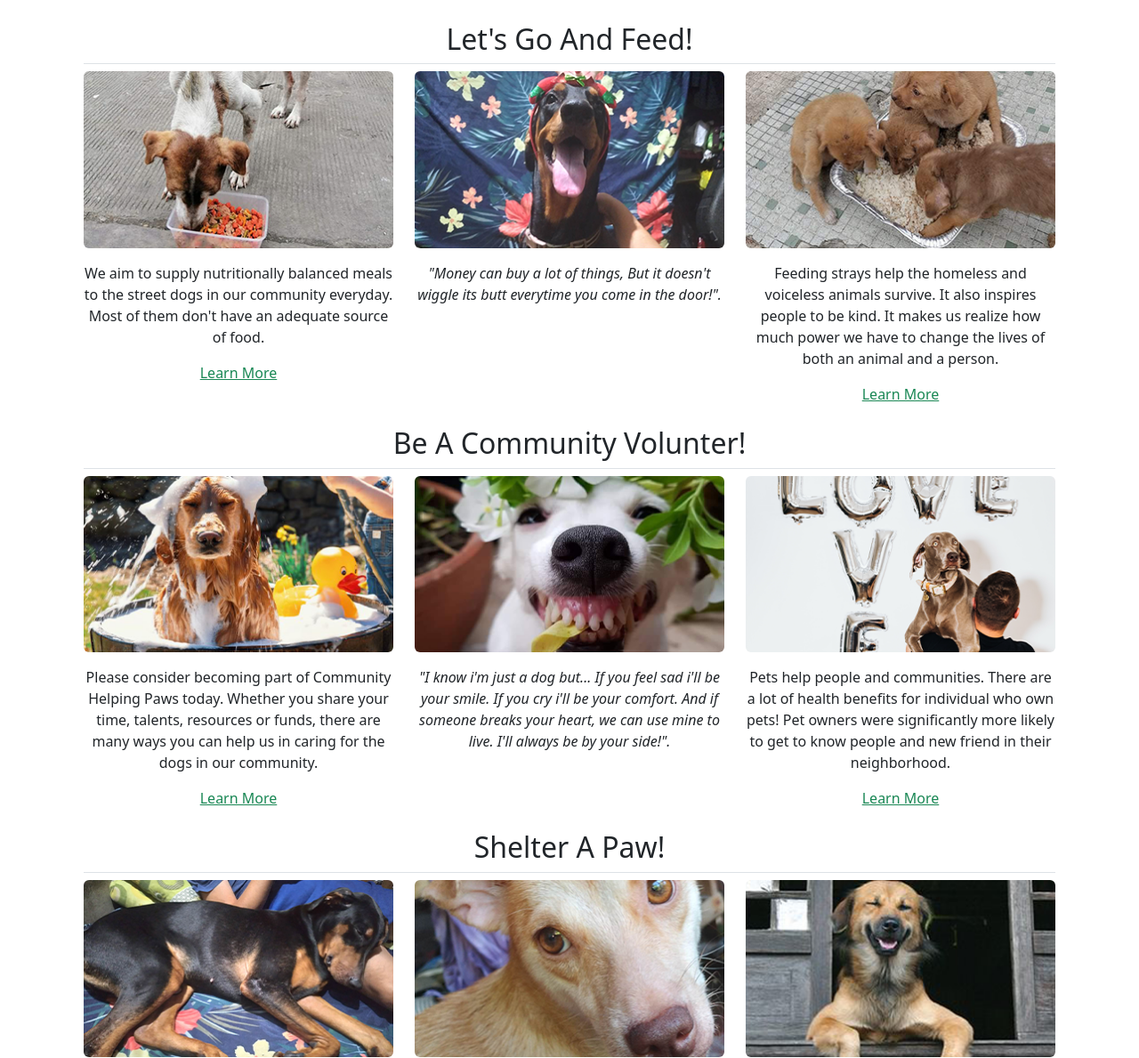
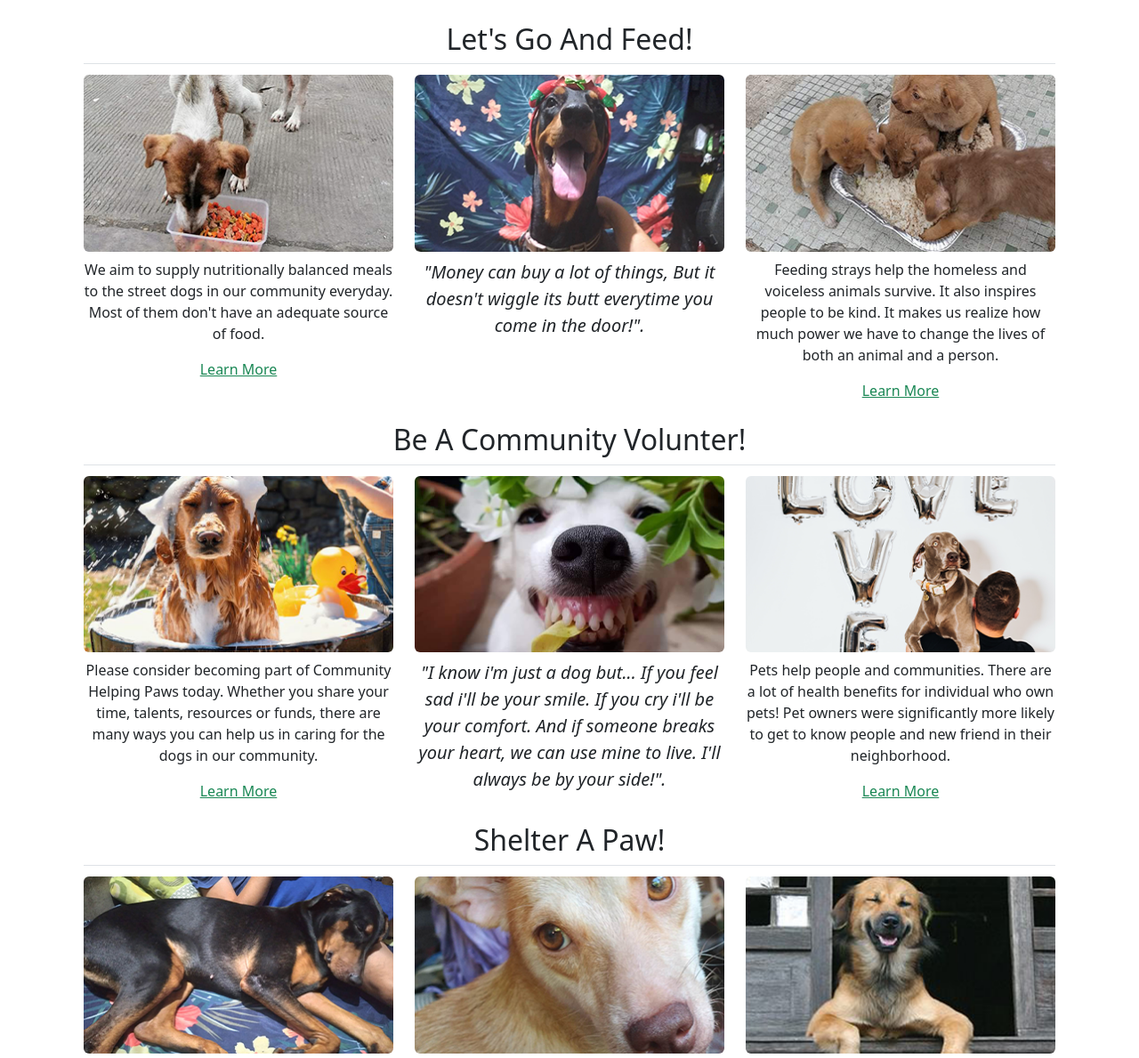
Before and after one commit to saloria/mini-project1, a plain HTML site: page programs.html in a window 1280 px wide. Shown: the part 77-1266 px from the top of the page at 89% size. Drawn offline with Linux system fonts and the light colour scheme.

Commit message:
modified home carousel, program features text alignment and add height to contact message form

```diff
--- a/programs.html
+++ b/programs.html
@@ -13,7 +13,7 @@
 <body>
     <div class="container">
         <header class="d-flex flex-wrap justify-content-center py-4">
-            <a href="/" class="d-flex align-items-center mb-3 mb-md-0 me-md-auto text-dark text-decoration-none">
+            <a href="index.html" class="d-flex align-items-center mb-3 mb-md-0 me-md-auto text-dark text-decoration-none">
               <img src="paws1.jpg" class="d-block w-20" height="50">
               <span class="fs-2 fw-bolder text-success">Community Helping Paws</span>
             </a>
@@ -31,7 +31,7 @@
         <h2 class="pb-2 border-bottom text-center">Let's Go And Feed!</h2>
         <div class="row">
           <div class="text-center col-sm-4">
-            <div class="d-flex justify-content-center mb-3">
+            <div class="d-flex justify-content-center mb-2 mt-1">
               <img src="ty1.png" class="rounded img-fluid"></img>
             </div>
             <p>We aim to supply nutritionally balanced meals to the street dogs in our community everyday. Most of them don't have an adequate source of food.</p>
@@ -39,13 +39,16 @@
           </div>
 
           <div class="text-center col-sm-4">
-            <div class="d-flex justify-content-center mb-3">
+            <div class="d-flex justify-content-center mb-2 mt-1">
               <img src="dobbie8.png" class="rounded img-fluid"></img>
             </div>
-            <p><i>"Money can buy a lot of things, But it doesn't wiggle its butt everytime you come in the door!".</i></p>
+            <blockquote class="blockquote">
+             <p><i>"Money can buy a lot of things, But it doesn't wiggle its butt everytime you come in the door!".</i></p>
+            </blockquote>
           </div>
+
           <div class="text-center col-sm-4">
-            <div class="d-flex justify-content-center mb-3">
+            <div class="d-flex justify-content-center mb-2 mt-1">
               <img src="puppy3.png" class="rounded img-fluid"></img>
             </div>
             <p>Feeding strays help the homeless and voiceless animals survive. It also inspires people to be kind. It makes us realize how much power we have to change the lives of both an animal and a person.</p>
@@ -58,7 +61,7 @@
       <h2 class="pb-2 border-bottom text-center">Be A Community Volunter!</h2>
       <div class="row">
         <div class="text-center col-sm-4">
-          <div class="d-flex justify-content-center mb-3">
+          <div class="d-flex justify-content-center mb-2 mt-1">
             <img src="bath.png" class="rounded img-fluid"></img>
           </div>
           <p>Please consider becoming part of Community Helping Paws today. Whether you share your time, talents, resources or funds, there are many ways you can help us in caring for the dogs in our community.</p>
@@ -66,13 +69,15 @@
         </div>
 
         <div class="text-center col-sm-4">
-          <div class="d-flex justify-content-center mb-3">
+          <div class="d-flex justify-content-center mb-2 mt-1">
             <img src="happy1.png" class="rounded img-fluid"></img>
           </div>
-          <p><i>"I know i'm just a dog but... If you feel sad i'll be your smile. If you cry i'll be your comfort. And if someone breaks your heart, we can use mine to live. I'll always be by your side!".</i></p>
+          <blockquote class="blockquote">
+           <p><i>"I know i'm just a dog but... If you feel sad i'll be your smile. If you cry i'll be your comfort. And if someone breaks your heart, we can use mine to live. I'll always be by your side!".</i></p>
+          </blockquote>
         </div>
         <div class="text-center col-sm-4">
-          <div class="d-flex justify-content-center mb-3">
+          <div class="d-flex justify-content-center mb-2 mt-1">
             <img src="carry.png" class="rounded img-fluid"></img>
           </div>
           <p>Pets help people and communities. There are a lot of health benefits for individual who own pets! Pet owners were significantly more likely to get to know people and new friend in their neighborhood.</p>
@@ -85,7 +90,7 @@
     <h2 class="pb-2 border-bottom text-center">Shelter A Paw!</h2>
     <div class="row">
       <div class="text-center col-sm-4">
-        <div class="d-flex justify-content-center mb-3">
+        <div class="d-flex justify-content-center mb-2 mt-1">
           <img src="dobbie9.png" class="rounded img-fluid"></img>
         </div>
         <p>By choosing to adopt, you are giving an animal the chance to find a new home and to feel the love and security they deserve.</p>
@@ -93,13 +98,15 @@
       </div>
 
       <div class="text-center col-sm-4">
-        <div class="d-flex justify-content-center mb-3">
+        <div class="d-flex justify-content-center mb-2 mt-1">
           <img src="goldie.png" class="rounded img-fluid"></img>
         </div>
+        <blockquote class="blockquote">
         <p><i>"Having a pet means that you become a parent and that you are responsible for the well-being of your pet for the rest of its life!"</i></p>
+        </blockquote>
       </div>
       <div class="text-center col-sm-4">
-        <div class="d-flex justify-content-center mb-3">
+        <div class="d-flex justify-content-center mb-2 mt-1">
           <img src="happy.png" class="rounded img-fluid"></img>
         </div>
         <p>Not ready to adopt? You can still help us by becoming a Foster Volunter! By offering your time, energy and home to a dog in need, you help in rehabilatating and preparing the animal for adoption into a permament home.</p>
@@ -107,62 +114,6 @@
       </div>
     </div>
 </div>
-
-    <!-- <div class="container px-4 py-1" id="featured-3">
-        <h2 class="pb-2 border-bottom text-center">Be A Community Volunter</h2>
-        <div class="row">
-          <div class="text-center col-sm-4">
-            <div class="d-flex justify-content-center mb-3">
-              <img src="bath.png" class="rounded img-fluid"></img>
-            </div>
-            <p>Please consider becoming part of Community Helping Paws today. Whether you share your time, talents, resources or funds, there are many ways you can help us in caring for the dogs in our community.</p>
-            <p class="text-center"><a href="#" class="icon-link d-inline-flex align-items-center text-success">Learn More</a></p>
-          </div>
-
-          <div class="text-center">
-            <div class="d-flex justify-content-center mb-3">
-              <img src="happy1.png" class="rounded img-fluid"></img>
-            </div>
-            <p><i>"I know i'm just a dog but... If you feel sad i'll be your smile. If you cry i'll be your comfort. And if someone breaks your heart, we can use mine to live. I'll always be by your side!"</i></p>
-          </div>
-          <div class="text-center">
-            <div class="d-flex justify-content-center mb-3">
-              <img src="carry.png" class="rounded img-fluid"></img>
-            </div>
-            <p>Pets help people and communities. There are a lot of health benefits for individual who own pets! Pet owners were significantly more likely to get to know people and new friend in their neighborhood.</p>
-            <p class="text-center"><a href="#" class="icon-link d-inline-flex align-items-center text-success">Learn More</a></p>
-          </div>
-        </div>
-    </div> -->
-
-
-    <!-- <div class="container px-4 py-1" id="featured-3">
-        <h2 class="pb-2 border-bottom text-center">Shelter A Paw!</h2>
-        <div class="row g-4 py-1 row-cols-1 row-cols-lg-3">
-          <div class="text-center">
-            <div class="d-flex justify-content-center mb-3">
-              <img src="dobbie9.png" class="rounded img-fluid"></img>
-            </div>
-            <p>By choosing to adopt, you are giving an animal the chance to find a new home and to feel the love and security they deserve.</p>
-            <p class="text-center"><a href="#" class="icon-link d-inline-flex align-items-center text-success">Learn More</p></a>
-          </div>
-
-          <div class="text-center">
-            <div class="d-flex justify-content-center mb-3">
-              <img src="goldie.png" class="rounded img-fluid"></img>
-            </div>
-            <p><i>"Having a pet means that you become a parent and that you are responsible for the well-being of your pet for the rest of its life."</i></p>
-          </div>
-          <div class="text-center">
-            <div class="d-flex justify-content-center mb-3">
-              <img src="happy.png" class="rounded img-fluid"></img>
-            </div>
-            <p>Not ready to adopt? You can still help us by becoming a Foster Volunter! By offering your time, energy and home to a dog in need, you help in rehabilatating and preparing the animal for adoption into a permament home.</p>
-            <p class="text-center"><a href="#" class="icon-link d-inline-flex align-items-center text-success">Learn More</p>
-            </a>
-          </div>
-        </div>
-    </div> -->
 
     <footer class="py-3 my-0">
         <ul class="nav justify-content-center border-bottom pb-5 mb-3 bg-black">
```
Also changed, not shown: contactus.html (+5 -9 lines), index.html (+1 -1 lines).
